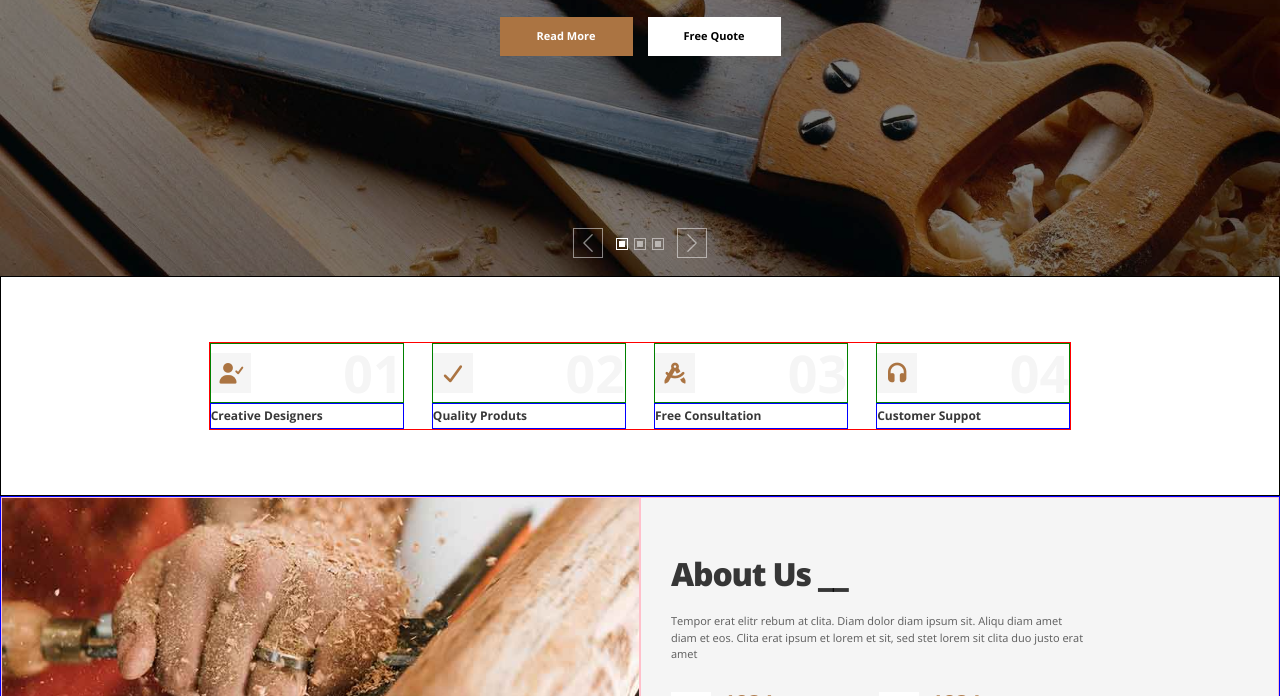
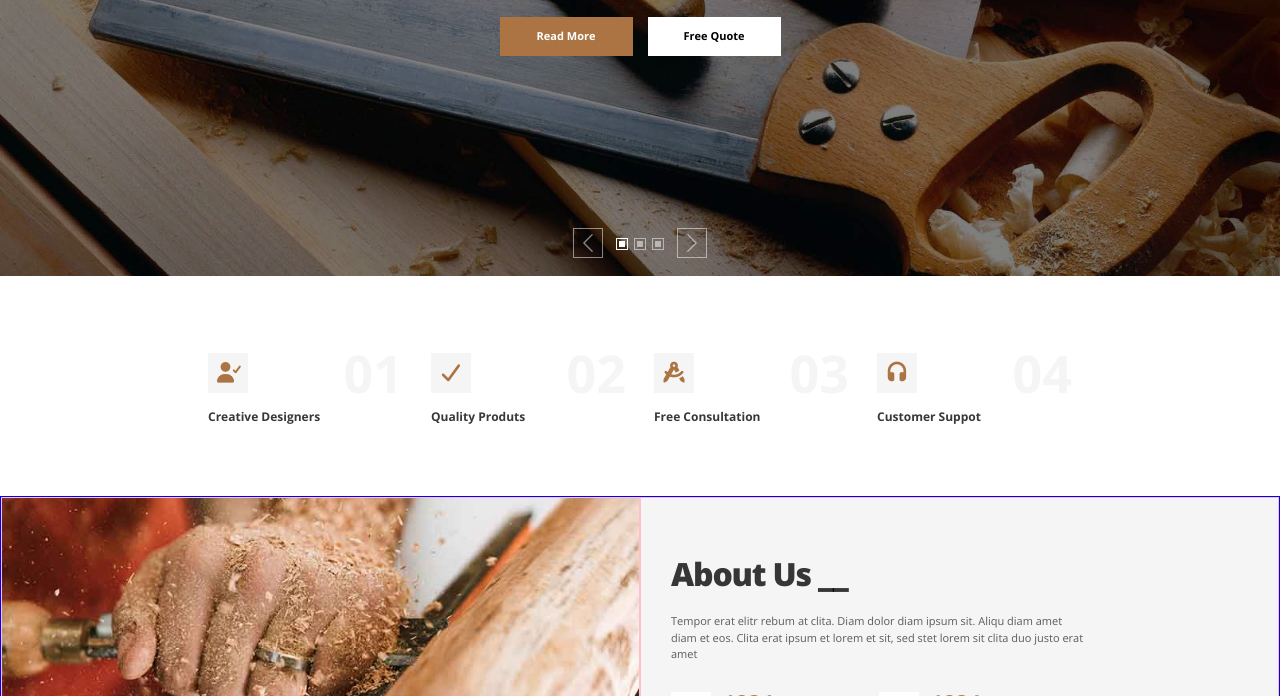
Before and after one commit to SiskaKizuato/projet_woody_VANDERSTRAETENkevin, a website: page index.html in a window 1280 px wide. Shown: the part 530-1226 px from the top of the page. Drawn offline with nearby package versions, Linux system fonts and the light colour scheme.

Commit message:
remove border from section 1

```diff
--- a/src/sass/modules/_s1Quatre.scss
+++ b/src/sass/modules/_s1Quatre.scss
@@ -1,14 +1,12 @@
 .section1-quatre{
     width: 100%;
     height: 220px;
-    border: 1px solid black;
     display: flex;
     justify-content: center;
     align-items: center;
 }
 .container-quatre{
     display: flex;
-    border: 1px solid red;
     height:40%;
     width: 67.5%;
     align-items: center;
@@ -22,7 +20,6 @@
     align-items: center;
     width: 100%;
     height: 70%;
-    border: 1px solid green;
 }
 .box-inf{
     display: flex;
@@ -30,7 +27,6 @@
     align-items: center;
     width: 100%;
     height:30%;
-    border: 1px solid blue;
 }
 .fontawesome{
     display: flex;
```
Also changed, not shown: public/css/app.css.
